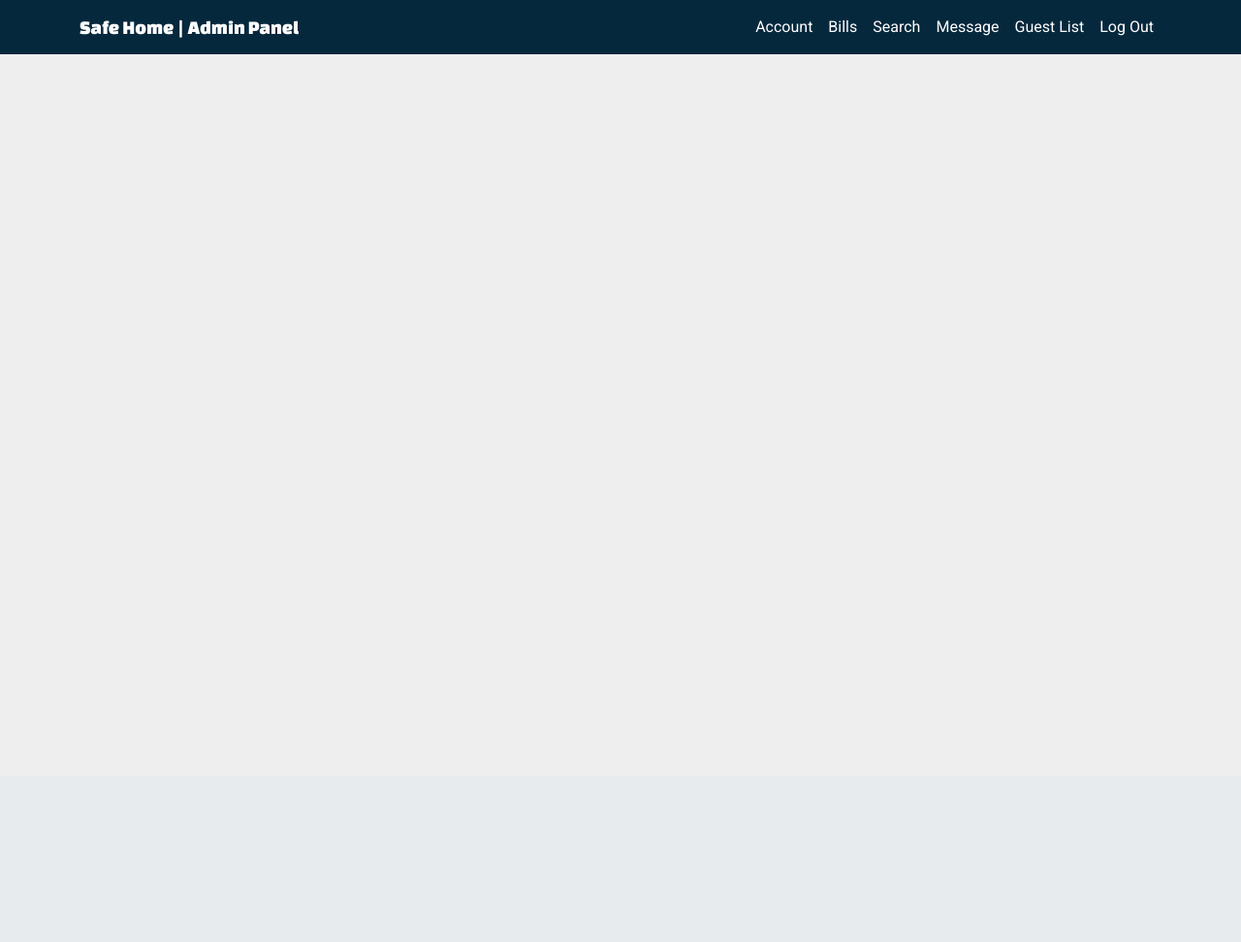
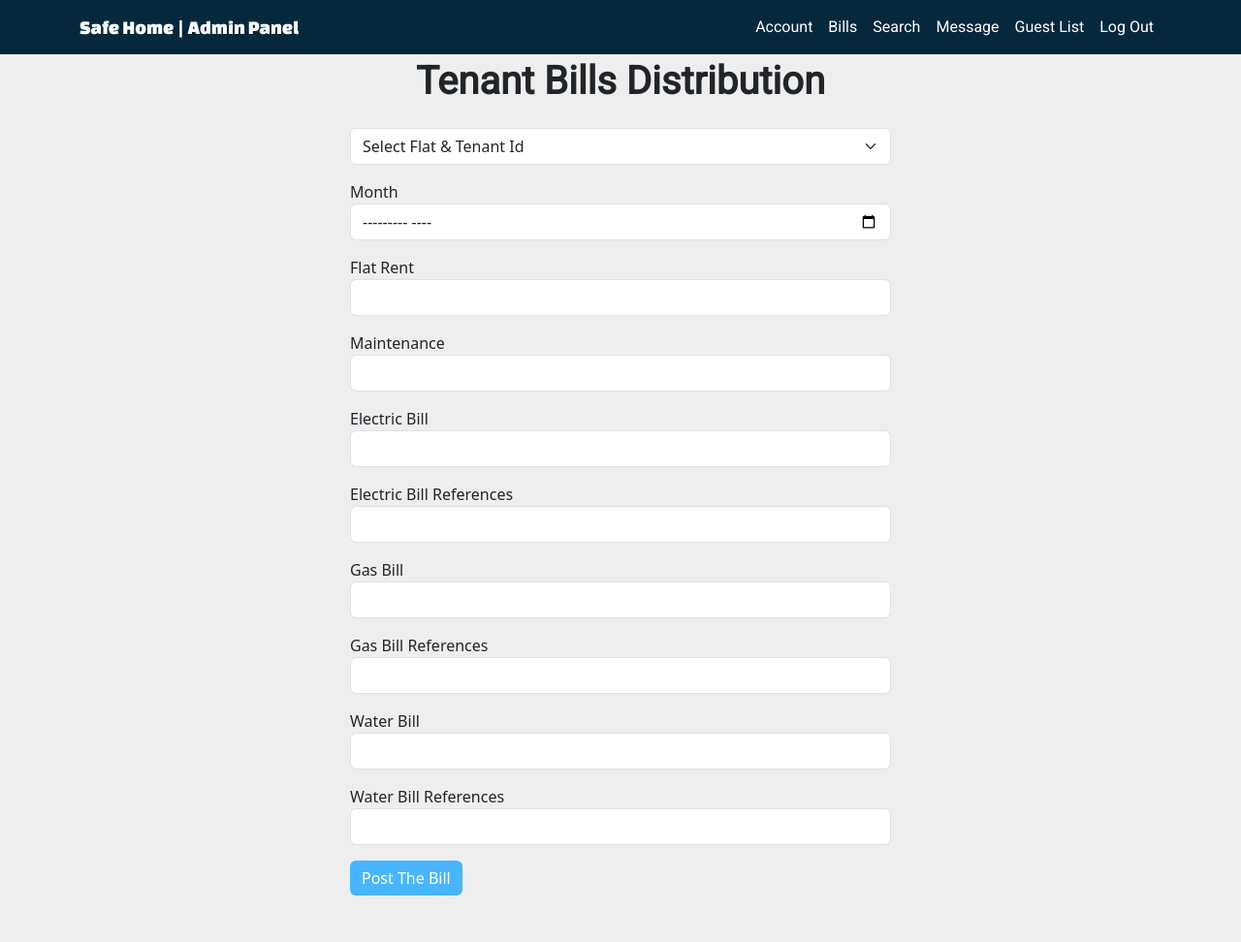
Before and after one commit to Shahriar-Saikat21/Apartment_Management_System, a PHP site: page /adminPanel/adminBill.php in a window 1280 px wide. Shown: the whole page at 97% size. Before the commit the page ends 56 px from the top, so only its background shows below. Run offline with PHP 8.4, Linux system fonts and the light colour scheme; data comes from the database, SQL or seed files in the repository.

Commit message:
admin Bill Page Func Done

```diff
--- a/adminPanel/adminBill.php
+++ b/adminPanel/adminBill.php
@@ -1,9 +1,104 @@
 <!DOCTYPE html>
 <html lang="en">
-    <?php include('adminHeader.php'); ?>
+    <?php include('adminHeader.php');
+    include('../databaseConnection.php');
+
+    $sql = "SELECT id,flat_Id FROM `tenant` WHERE _status = 1";
+    $result = mysqli_query($con,$sql);
+
+    $record = mysqli_fetch_all($result,MYSQLI_ASSOC);
+    mysqli_free_result($result);
+
+    if(isset($_POST['submit'])){
+        $OriginalString = htmlspecialchars($_POST['flatId']);
+        $headers = explode("/",$OriginalString);
+        $fId = $headers[0];
+        $tId = $headers[1];
+        $rent = (int)htmlspecialchars($_POST['rent']);
+        $maintenance = (int)htmlspecialchars($_POST['maintenance']);
+        $eBill =(float)htmlspecialchars($_POST['eBill']);
+        $eBillRef =htmlspecialchars($_POST['eBillRef']);
+        $gBill =(float)htmlspecialchars($_POST['gBill']);
+        $gBillRef =htmlspecialchars($_POST['gBillRef']);
+        $wBill =(float)htmlspecialchars($_POST['wBill']);
+        $wBillRef =htmlspecialchars($_POST['wBillRef']);
+        $time = htmlspecialchars($_POST['month']);
+
+        $sqlTwo = "INSERT INTO `bill` VALUES ('$tId','$fId','$rent','$maintenance',
+            '$eBill','$eBillRef','$gBill','$gBillRef','$wBill','$wBillRef','$time')";
+        $resultTwo = mysqli_query($con,$sqlTwo);
+
+        if($resultTwo){
+            echo "
+                <script>
+                    alert('Information has been stored !!');
+                    document.location.href = 'adminBill.php';
+                </script>
+            ";
+        }else{
+            echo "
+                <script>
+                    alert('Unsuccessful, Sometimes Goes Wrong !!');
+                    document.location.href = 'adminBill.php';
+                </script>
+            ";
+        }
+    }
+
+    mysqli_close($con);
+
+    ?>
 
     <div class="container">
-          <h1>Admin Panel - Admin Bills Section</h1>
+          <h1 class="head text-center">Tenant Bills Distribution</h1>
+          <div class="d-flex justify-content-center mt-4">
+            <form action="adminBill.php" method="POST" class="w-50 ">
+                <select class="form-select" id="floatingSelect" name="flatId" required>
+                    <option value="" disabled selected hidden>Select Flat & Tenant Id</option>
+                    <?php foreach($record as $value){ ?>
+                        <?php $val = htmlspecialchars($value['flat_Id'])."/".htmlspecialchars($value['id']);?>
+                        <option value="<?=$val;?>"><?php echo $val;?></option>
+                    <?php }?>
+                </select>
+                <div class="form-group my-3">
+                    <label for="">Month </label>
+                    <input type="month" name="month" class="form-control" required/>
+                </div>
+                <div class="form-group my-3">
+                    <label for="">Flat Rent </label>
+                    <input type="text" name="rent" class="form-control" required/>
+                </div>
+                <div class="form-group my-3">
+                    <label for="">Maintenance </label>
+                    <input type="text" name="maintenance" class="form-control" required/>
+                </div>
+                <div class="form-group my-3">
+                    <label for="">Electric Bill </label>
+                    <input type="text" name="eBill" class="form-control" required/>
+                </div>
+                <div class="form-group my-3">
+                    <label for="">Electric Bill References </label>
+                    <input type="text" name="eBillRef" class="form-control" required/>
+                </div>
+                <div class="form-group my-3">
+                    <label for="">Gas Bill </label>
+                    <input type="text" name="gBill" class="form-control" required/>
+                </div>
+                <div class="form-group my-3">
+                    <label for="">Gas Bill References </label>
+                    <input type="text" name="gBillRef" class="form-control" required/>
+                </div>
+                <div class="form-group my-3">
+                    <label for="">Water Bill </label>
+                    <input type="text" name="wBill" class="form-control" required/>
+                </div>
+                <div class="form-group my-3">
+                    <label for="">Water Bill References </label>
+                    <input type="text" name="wBillRef" class="form-control" required/>
+                </div>
+                <button type="submit" name="submit" class="btn btn-primary mb-5">Post The Bill</button>
+            </form>
+        </div>
     </div>
 
 </body>
```
